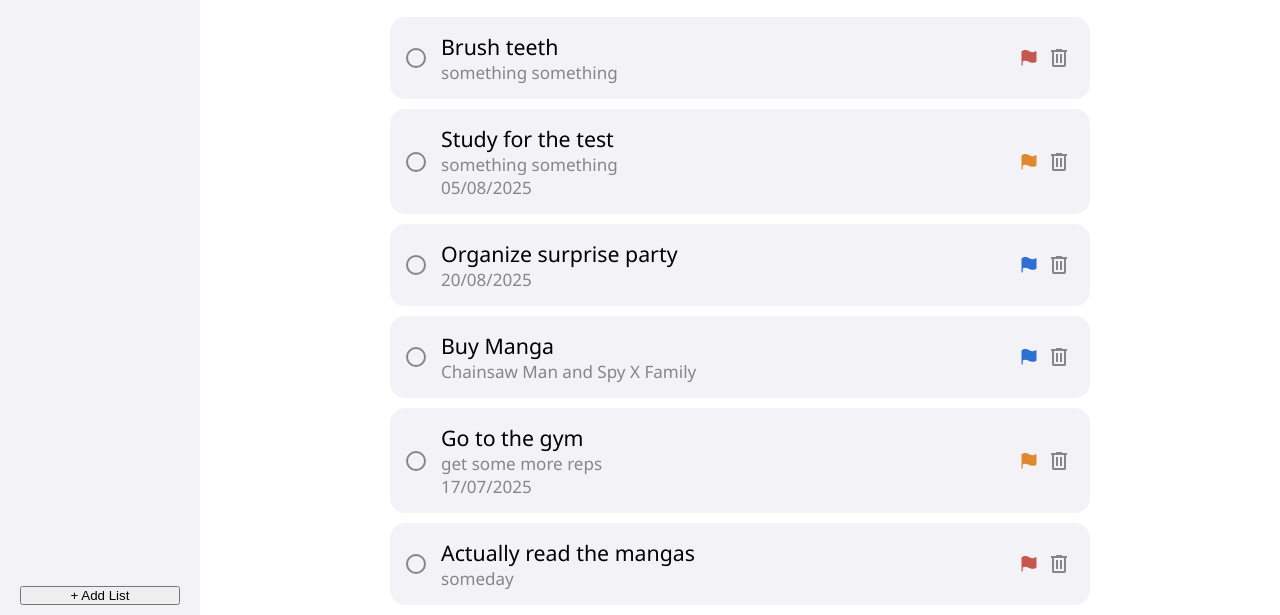
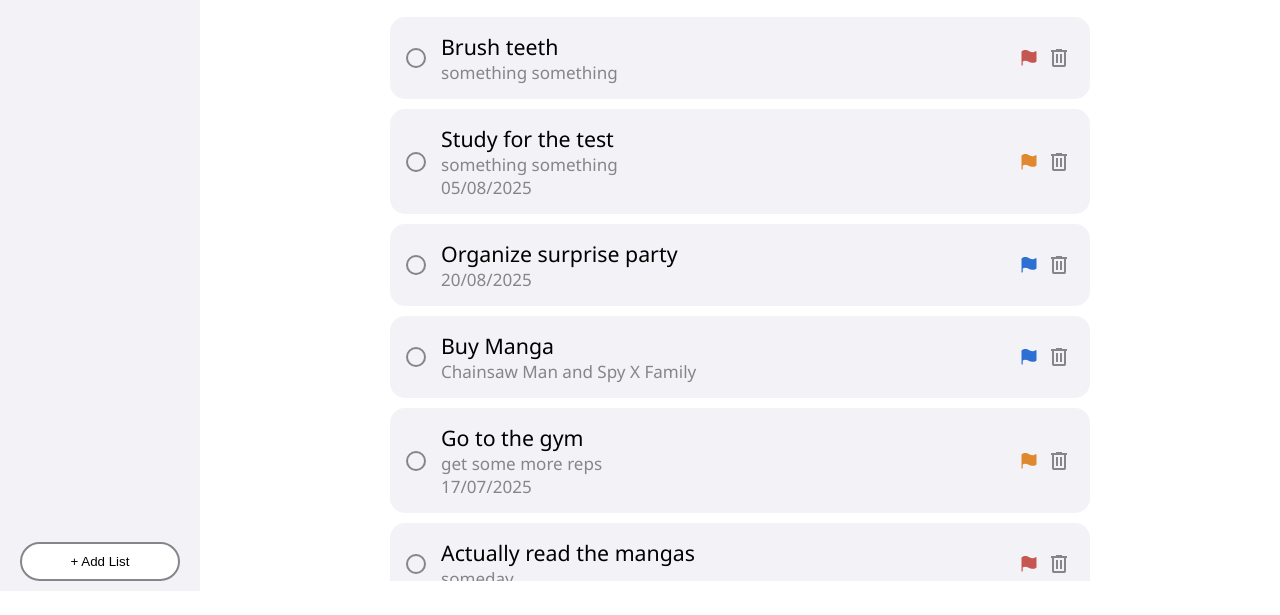
Before and after one commit to lucasbpaiva/todo-list, a website built with webpack: page src/main.html in a window 1280 px wide. Shown: the part 209-824 px from the top of the page. After the commit the page ends 800 px from the top, so only its background shows below. Built offline with nearby package versions, Linux system fonts and the light colour scheme.

Commit message:
set overflow to scroll on todos and lists

```diff
--- a/src/style.css
+++ b/src/style.css
@@ -40,9 +40,11 @@ body {
     background-color: var(--primary-color);
     width: 200px;
     max-width: 300px;
+    max-height: 100vh;
     padding: 10px 20px;
     display: flex;
     flex-direction: column;
+    gap: 10px;
 }
 
 .lists {
@@ -50,6 +52,7 @@ body {
     flex-direction: column;
     flex-grow: 1;
     gap: 5px;
+    overflow: scroll;
 }
 
 .list-selector {
@@ -64,11 +67,18 @@ body {
 }
 
 .add-list-btn {
+    padding: 10px 20px;
+    background-color: var(--background);
+    border: 2px solid var(--secondary-color);
+    border-radius: 50px;
+    color: var(--text-color);
     cursor: pointer;
+    outline: none;
 }
 
 .main-content {
     min-height: 100vh;
+    max-height: 100vh;
     padding: 10px;
     background-color: var(--background);
     display: flex;
@@ -91,6 +101,7 @@ h1 {
     display: flex;
     flex-direction: column;
     gap: 10px;
+    overflow: scroll;
 }
 
 .add-todo-btn {
@@ -194,7 +205,8 @@ p input, p select, p textarea {
 .list-confirm-btn:hover,
 .list-cancel-btn:hover,
 .add-todo-btn:hover,
-.delete-list-btn:hover {
+.delete-list-btn:hover,
+.add-list-btn:hover {
     background-color: var(--accent-color);
     color: var(--background);
 }
```
